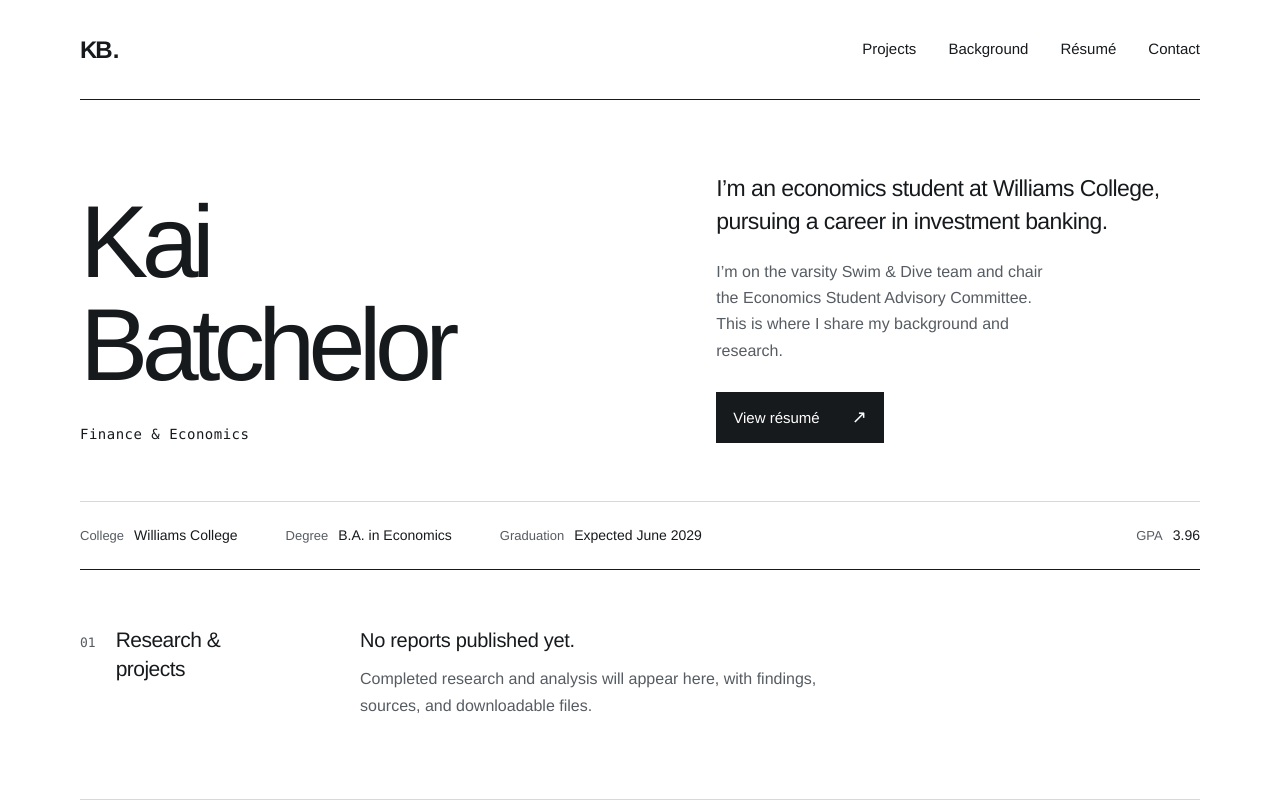
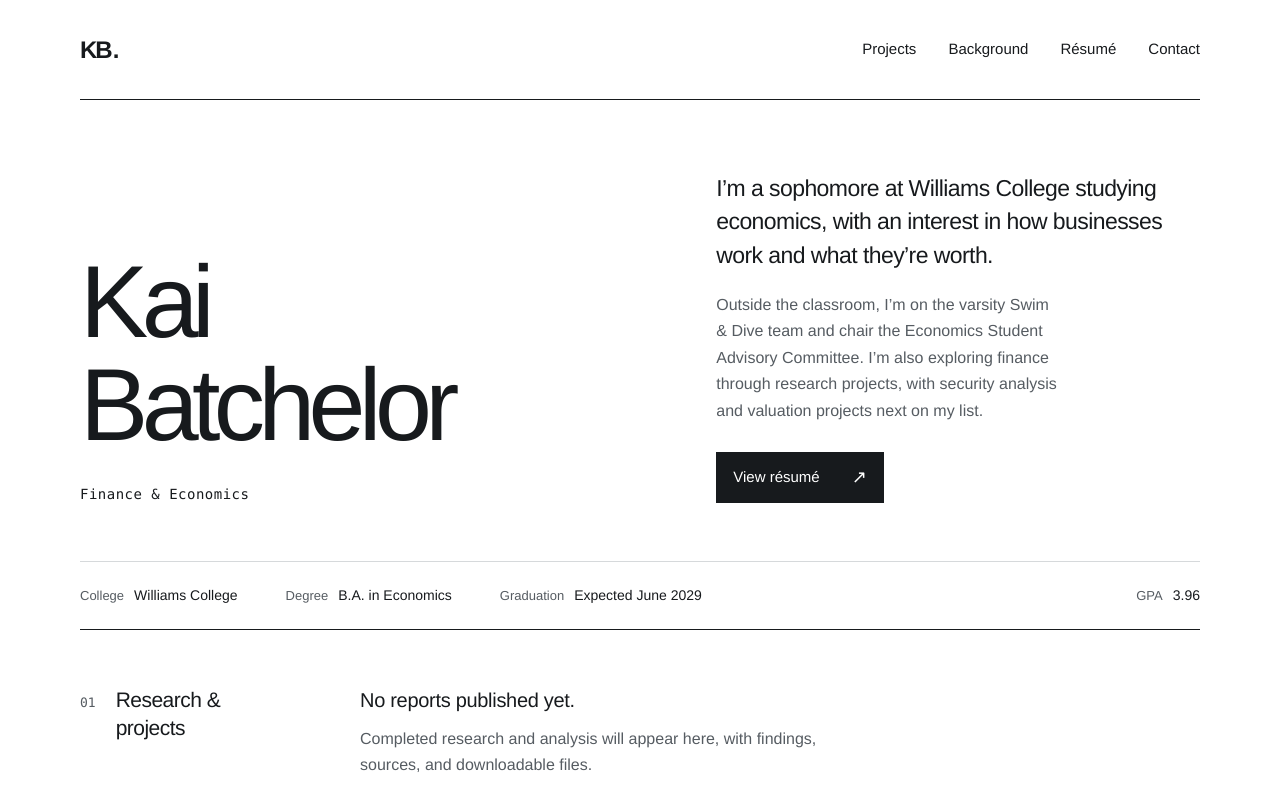
Before and after one commit to kaibatchelor/kaibatchelor.github.io, a plain HTML site: page index.html in a window 1280 px wide. Shown: the top 806 px of the page. Drawn offline with Linux system fonts and the light colour scheme.

Commit message:
Make portfolio introduction more conversational and clarify planned projects

```diff
--- a/index.html
+++ b/index.html
@@ -33,8 +33,8 @@
             <p class="discipline">Finance &amp; Economics</p>
           </div>
           <div class="intro-copy">
-            <p class="intro-statement">I’m an economics student at Williams College, pursuing a career in investment banking.</p>
-            <p>I’m on the varsity Swim &amp; Dive team and chair the Economics Student Advisory Committee. This is where I share my background and research.</p>
+            <p class="intro-statement">I’m a sophomore at Williams College studying economics, with an interest in how businesses work and what they’re worth.</p>
+            <p>Outside the classroom, I’m on the varsity Swim &amp; Dive team and chair the Economics Student Advisory Committee. I’m also exploring finance through research projects, with security analysis and valuation projects next on my list.</p>
             <a class="button" href="assets/Kai-Batchelor-Resume.pdf" target="_blank" rel="noopener">View résumé <span aria-hidden="true">↗</span><span class="sr-only"> (PDF, opens in a new tab)</span></a>
           </div>
         </section>
```
